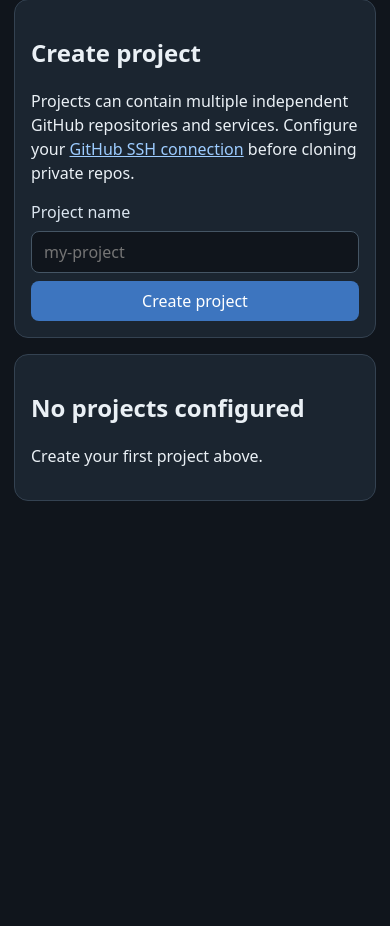
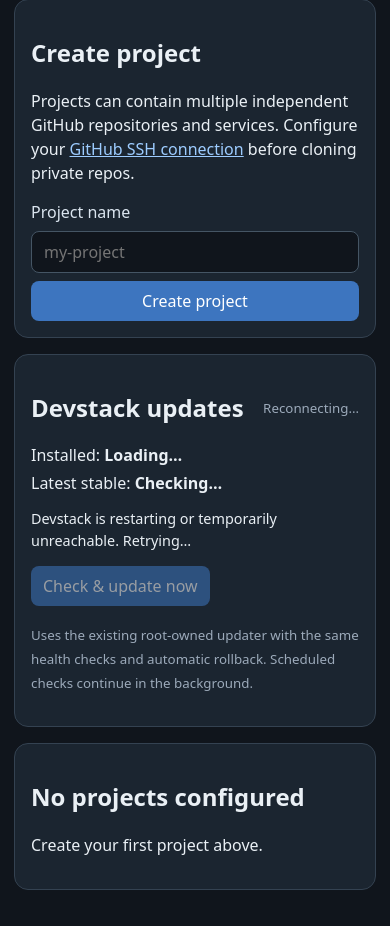
Before and after one commit to rafaelpivato/devstack, a Flask app: page / in a window 390 px wide. Shown: the part 123-1049 px from the top of the page. Before the commit the page ends 624 px from the top, so only its background shows below. Run offline with Flask 3, Linux system fonts and the light colour scheme; data that the repository does not hold is empty.

Commit message:
feat: mobile manual update status, release check and safe watcher installation

```diff
--- a/pyproject.toml
+++ b/pyproject.toml
@@ -4,7 +4,7 @@ build-backend = "setuptools.build_meta"
 
 [project]
 name = "devstack"
-version = "0.1.3"
+version = "0.1.4"
 description = "Mobile-first controller for remote Linux development projects"
 requires-python = ">=3.11"
 dependencies = ["Flask>=3.0,<4", "gunicorn>=23,<24"]
--- a/src/devstack/templates/dashboard.html
+++ b/src/devstack/templates/dashboard.html
@@ -18,7 +18,9 @@ form.stacked input{box-sizing:border-box} label{color:#dbe5ef}
 form{display:inline-flex;gap:6px;align-items:center;flex-wrap:wrap}
 a{color:#9dccff}p{line-height:1.5} .message{padding:12px;border-radius:8px;background:#354354}
 .message.error{background:#63333d}.repo{padding:8px 0;border-top:1px solid #354354}
-.status{font-size:.85rem;color:#b9cadb} h1{margin-bottom:0}h3{margin-bottom:6px}
+.status{font-size:.85rem;color:#b9cadb}.update-meta{display:flex;flex-wrap:wrap;gap:6px 16px}
+.update-meta span{overflow-wrap:anywhere}.update-status{font-size:.9rem;min-height:1.4em}.update-status.error{color:#ffadb7}
+button:disabled{opacity:.55;cursor:not-allowed} h1{margin-bottom:0}h3{margin-bottom:6px}
 </style></head><body>
 <header><div><h1>Devstack</h1><small>Remote development control</small></div><div><small>Tailnet/private only</small><p><a href="{{url_for('github_settings')}}">GitHub SSH settings</a></p></div></header>
 {% with messages = get_flashed_messages(with_categories=true) %}
@@ -34,6 +36,20 @@ Configure your <a href="{{url_for('github_settings')}}">GitHub SSH connection</a
 <input id="new-project-name" class="wide" name="name" placeholder="my-project" maxlength="80" required pattern="[A-Za-z0-9][A-Za-z0-9_.-]*">
 <button type="submit">Create project</button>
 </form>
+</section>
+<section class="card" id="devstack-updates">
+<div class="heading"><h2>Devstack updates</h2><small id="devstack-update-phase" aria-live="polite">Checking…</small></div>
+<div class="update-meta">
+<span>Installed: <strong id="devstack-installed">Loading…</strong></span>
+<span>Latest stable: <strong id="devstack-latest">Checking…</strong></span>
+</div>
+<p id="devstack-update-message" class="update-status" role="status">Checking update service…</p>
+<form id="devstack-update-form" method="post" action="{{url_for('devstack_update_now')}}">
+<input type="hidden" name="_csrf" value="{{csrf}}">
+<button id="devstack-update-button" type="submit" disabled>Check &amp; update now</button>
+</form>
+<p><small>Uses the existing root-owned updater with the same health checks and automatic rollback.
+Scheduled checks continue in the background.</small></p>
 </section>
 {% if not rows %}
 <section class="card"><h2>No projects configured</h2><p>Create your first project above.</p></section>
@@ -75,4 +91,77 @@ Configure your <a href="{{url_for('github_settings')}}">GitHub SSH connection</a
 </form>
 </section>
 {% endfor %}
+<script>
+(function() {
+ const installed = document.getElementById('devstack-installed');
+ const latest = document.getElementById('devstack-latest');
+ const phase = document.getElementById('devstack-update-phase');
+ const status = document.getElementById('devstack-update-message');
+ const button = document.getElementById('devstack-update-button');
+ const form = document.getElementById('devstack-update-form');
+ let submitting = false;
+ async function refresh() {
+   try {
+     const response = await fetch('{{url_for("devstack_update_status")}}',
+       {cache: 'no-store', credentials: 'same-origin'});
+     if (!response.ok) throw new Error('Cannot reach update status');
+     const data = await response.json();
+     installed.textContent = data.installed || 'Unknown';
+     latest.textContent = data.latest || 'Unavailable';
+     phase.textContent = data.phase || 'Unknown';
+     const busy = ['queued','updating'].includes(data.phase);
+     button.disabled = submitting || busy || !data.manual_available;
+     if (data.setup_error) {
+       status.textContent = data.setup_error;
+       status.className = 'update-status error';
+     } else if (data.phase === 'failed') {
+       status.textContent = 'Last updater run failed. The previous healthy release should have been restored. See updater logs for details.';
+       status.className = 'update-status error';
+     } else if (data.phase === 'updating') {
+       status.textContent = 'Updating Devstack. The dashboard may disconnect briefly while restarting…';
+       status.className = 'update-status';
+     } else if (data.phase === 'queued') {
+       status.textContent = 'Update queued; waiting for the update service…';
+       status.className = 'update-status';
+     } else {
+       status.textContent = (data.latest && data.latest !== data.installed)
+         ? 'A newer stable release may be available.'
+         : 'Ready to check for stable releases.';
+       status.className = 'update-status';
+     }
+     if (data.release_error && !data.latest && !data.setup_error) {
+       status.textContent += ' GitHub release check unavailable.';
+     }
+   } catch(e) {
+     phase.textContent = 'Reconnecting…';
+     button.disabled = true;
+     status.textContent = 'Devstack is restarting or temporarily unreachable. Retrying…';
+   }
+ }
+ form.addEventListener('submit', async function(event) {
+   event.preventDefault();
+   if (submitting) return;
+   submitting = true;
+   button.disabled = true;
+   status.textContent = 'Sending update request…';
+   try {
+     const response = await fetch(form.action, {
+       method: 'POST', credentials: 'same-origin',
+       body: new FormData(form),
+     });
+     const data = await response.json();
+     status.textContent = data.message || 'Update request completed';
+     status.className = data.ok ? 'update-status' : 'update-status error';
+   } catch(e) {
+     status.textContent = 'Could not submit update request; check connection.';
+     status.className = 'update-status error';
+   } finally {
+     submitting = false;
+     setTimeout(refresh, 750);
+   }
+ });
+ refresh();
+ setInterval(refresh, 5000);
+})();
+</script>
 </body></html>
--- a/src/devstack/web.py
+++ b/src/devstack/web.py
@@ -7,6 +7,10 @@ import secrets
 
 from flask import Flask, abort, flash, redirect, render_template, request, session, url_for
 
+from .update_control import (
+    UpdateControlError, installed_version, latest_version, update_state,
+    check_request_directory, request_update,
+)
 from .github_ssh import GitHubSSHError, generate_key, public_key, test_connection
 from .project_setup import ProjectSetupError, create_project, add_github_repository
 
@@ -63,6 +67,32 @@ def create_app(config: dict | None = None) -> Flask:
                     repos.append((r.name, f"Unavailable: {exc}", False))
             rows.append((p, services, repos))
         return render_template("dashboard.html", rows=rows, csrf=token())
+
+    @app.get("/api/devstack/update-status")
+    def devstack_update_status():
+        """Polling endpoint; GitHub outages never prevent showing local state."""
+        status = update_state()
+        status["installed"] = installed_version()
+        try:
+            status["latest"] = latest_version()
+        except UpdateControlError as exc:
+            status["latest"] = None
+            status["release_error"] = str(exc)
+        try:
+            check_request_directory()
+            status["manual_available"] = True
+        except UpdateControlError as exc:
+            status["manual_available"] = False
+            status["setup_error"] = str(exc)
+        return status
+
+    @app.post("/api/devstack/update-now")
+    def devstack_update_now():
+        try:
+            message = request_update()
+        except UpdateControlError as exc:
+            return {"ok": False, "message": str(exc)}, 503
+        return {"ok": True, "message": message}, 202
 
     @app.get("/settings/github")
     def github_settings():
```
Also changed, not shown: tests/test_web.py (+44 -0 lines), README.md, 2 other files.
